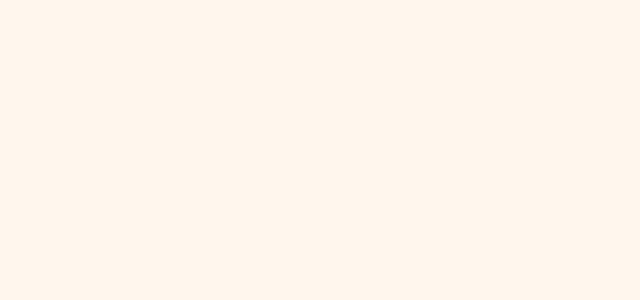
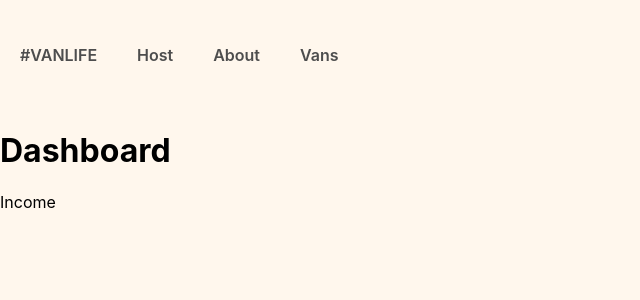
Before and after one commit to WissemJderi/bob-ziroll-react-router-tuto, a React app: page /host/income in a window 1280 px wide. Before the commit this address had no page. Shown: the top 300 px of the page, without its empty margins (0-640 px from the left). Built offline with nearby package versions, Linux system fonts and the light colour scheme; the HTML template or start-up script is replaced by a standard one; what miragejs would draw is missing.

Commit message:
add host dashboard and related routes; implement Income and Reviews pages

```diff
--- a/src/components/Header.jsx
+++ b/src/components/Header.jsx
@@ -5,6 +5,7 @@
     <header>
       <Link to="/">#VANLIFE</Link>
       <nav>
+        <Link to="/host">Host</Link>
         <Link to="/about">About</Link>
         <Link to="/vans">Vans</Link>
       </nav>
--- a/src/main.jsx
+++ b/src/main.jsx
@@ -7,6 +7,9 @@
 import "./server";
 import Van from "./pages/Vans/Van";
 import Layout from "./components/Layout";
+import Dashboard from "./pages/Host/Dashboard";
+import Income from "./pages/Host/Income";
+import Reviews from "./pages/Host/Reviews";
 
 // eslint-disable-next-line react-refresh/only-export-components
 function App() {
@@ -18,6 +21,11 @@
           <Route path="/about" element={<About />} />
           <Route path="/vans" element={<Vans />} />
           <Route path="vans/:id" element={<Van />} />
+          {/* c */}
+          <Route path="/host" element={<Dashboard />}>
+            <Route path="/host/income" element={<Income />} />
+            <Route path="/host/reviews" element={<Reviews />} />
+          </Route>
         </Route>
       </Routes>
     </BrowserRouter>
--- /dev/null
+++ b/src/pages/Host/Dashboard.jsx
@@ -0,0 +1,12 @@
+import { Outlet } from "react-router-dom";
+
+function Dashboard() {
+  return (
+    <div>
+      <h1>Dashboard</h1>
+      <Outlet />
+    </div>
+  );
+}
+
+export default Dashboard;
--- /dev/null
+++ b/src/pages/Host/Income.jsx
@@ -0,0 +1,5 @@
+function Income() {
+  return <div>Income</div>;
+}
+
+export default Income;
--- /dev/null
+++ b/src/pages/Host/Reviews.jsx
@@ -0,0 +1,5 @@
+function Reviews() {
+  return <div>Reviews</div>;
+}
+
+export default Reviews;
```
